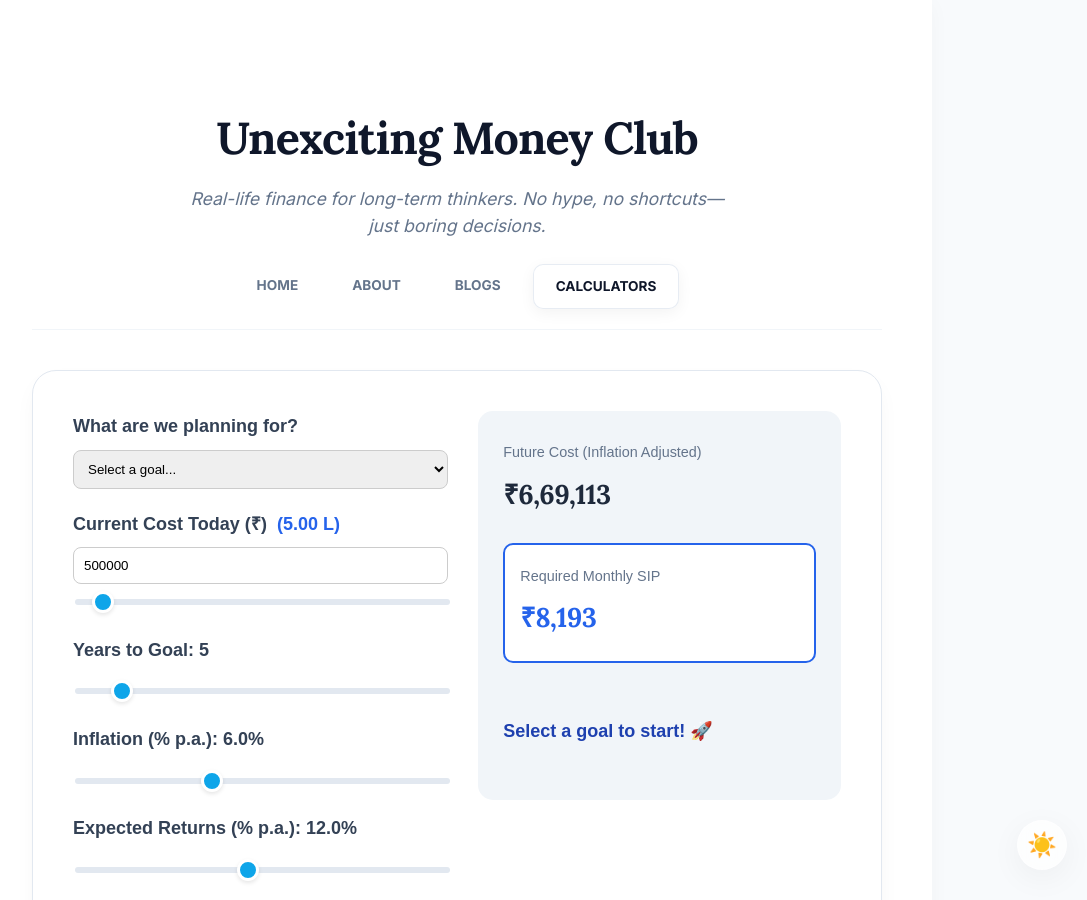
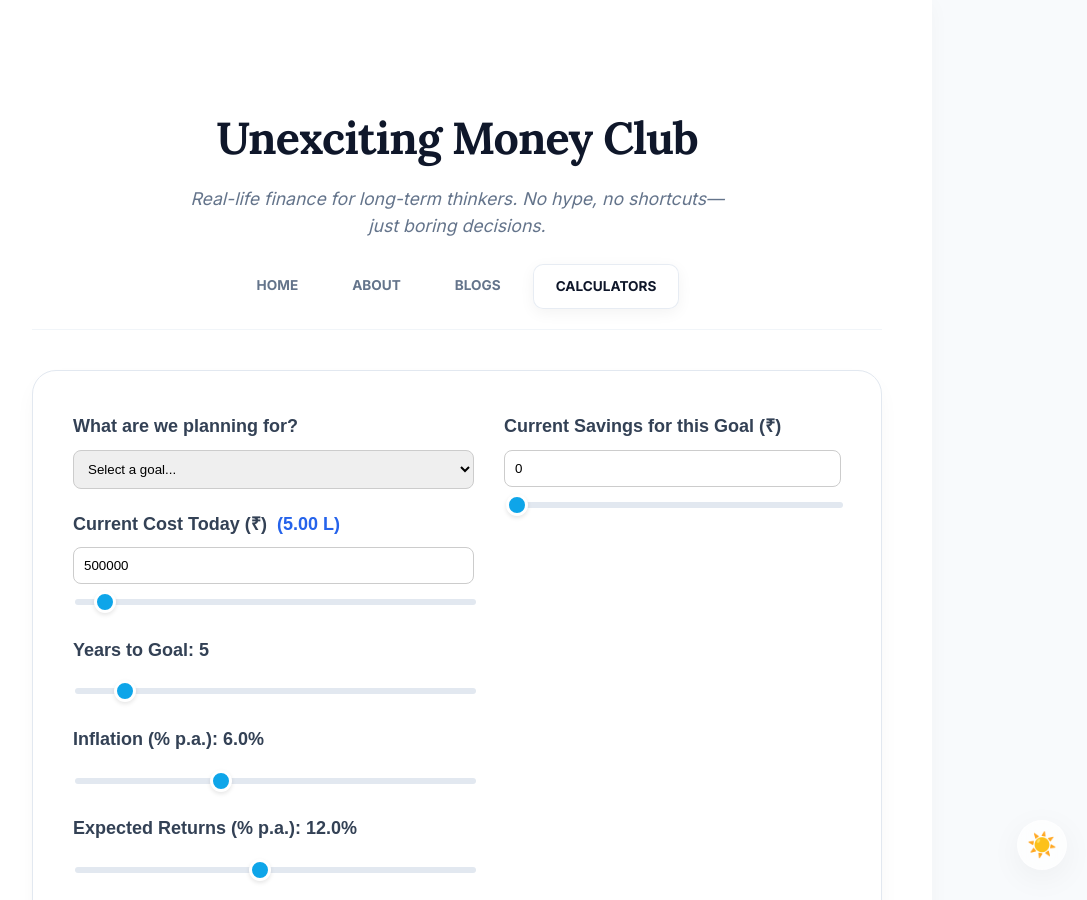
Before and after one commit to HarieshMK/HarieshMK.github.io, a Jekyll site: the page built from calculators/goal-planner.md, in a window 1280 px wide and 900 px high. Shown: the whole window, without its empty margins (183-1270 px from the left). Built offline with Jekyll 4.4.1, drawn with Linux system fonts in a browser that asks for light colours; some of the changed text lies outside the part shown.

Commit message:
Update goal-planner.md

```diff
--- a/calculators/goal-planner.md
+++ b/calculators/goal-planner.md
@@ -66,6 +66,16 @@ permalink: /calculators/goal-planner/
             <input type="range" id="goal-returns-slider" class="slider" min="1" max="25" step="0.5" value="12">
         </div>
     </div>
+    <div class="input-group">
+    <label>Current Savings for this Goal (₹) <span id="existing-corpus-text" class="human-readable"></span></label>
+    <input type="number" id="existing-corpus" value="0">
+    <input type="range" id="existing-corpus-slider" class="slider" min="0" max="5000000" step="5000" value="0">
+
+    </div>
+    <div class="input-group">
+    <label>Return on Existing Savings: <span id="corpus-ret-val">7</span>% p.a.</label>
+    <input type="range" id="corpus-returns-slider" class="slider" min="1" max="20" step="0.5" value="7">
+    </div>
 
     <div class="calc-results">
         <div class="result-box">
```
